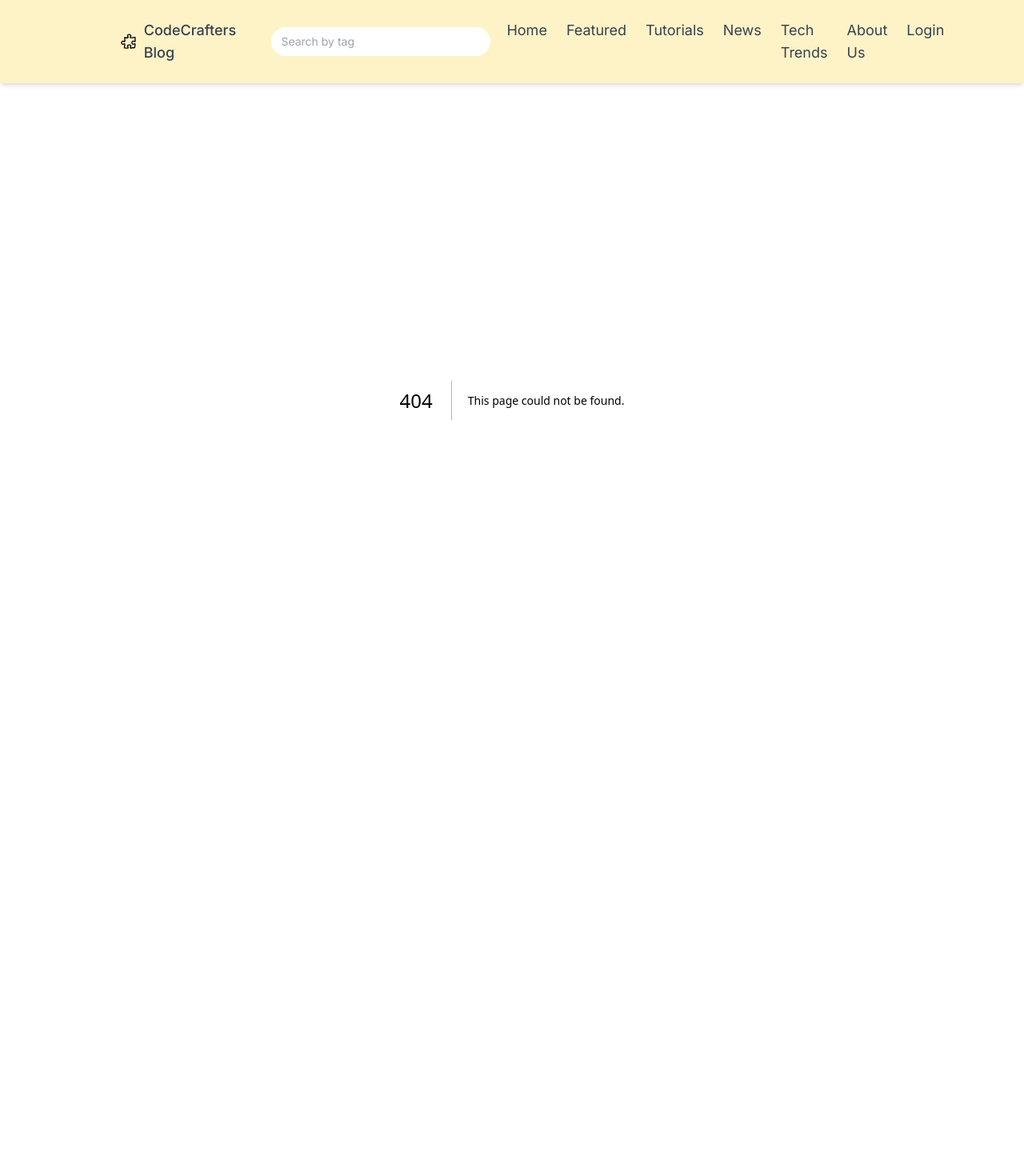
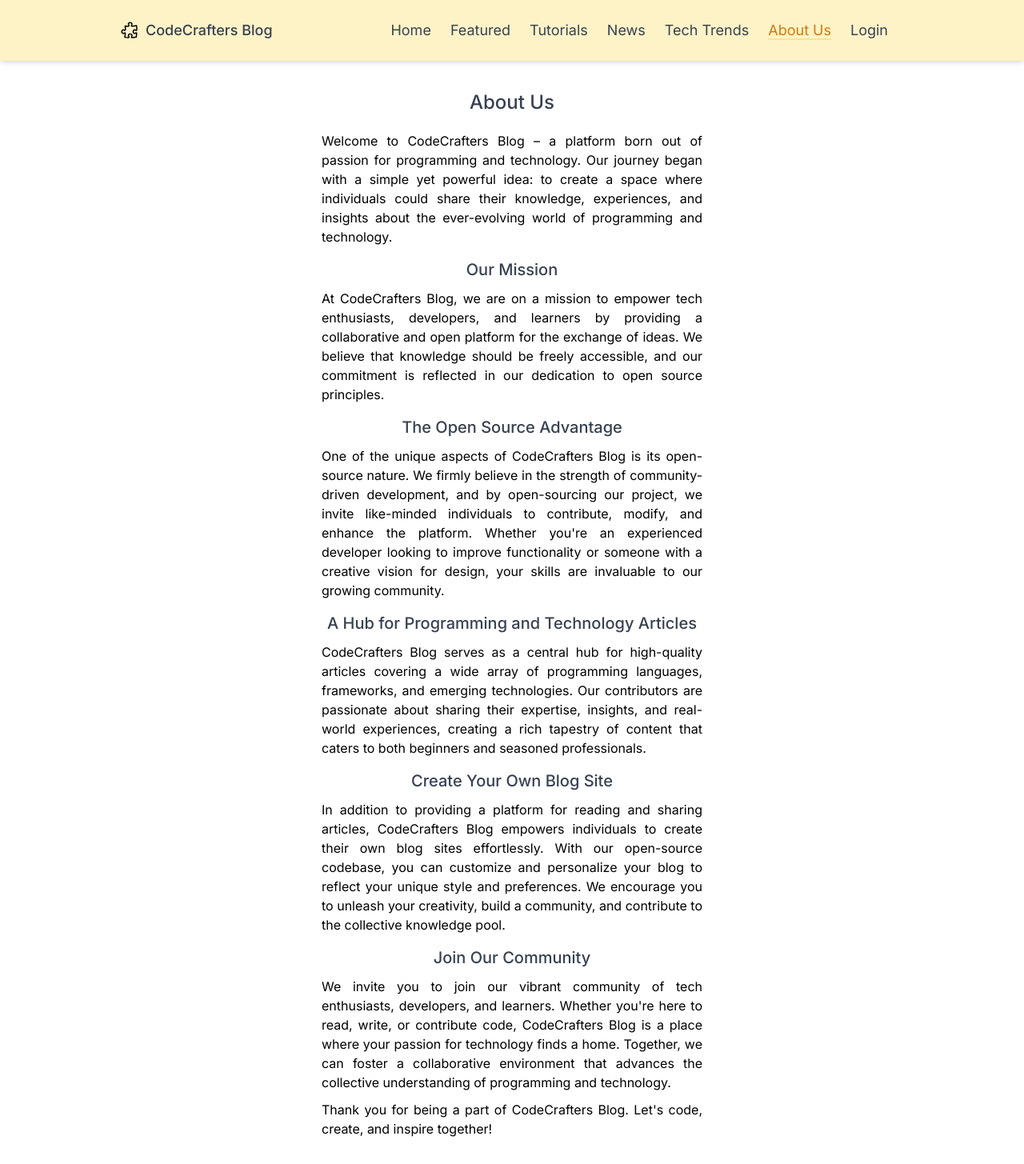
Before and after one commit to jbElmax/nextjs-blog-site, a Next.js app: page /about-us in a window 1280 px wide. Before the commit this address had no page. Shown: the whole page at 80% size. Before the commit the page ends 920 px from the top, so only its background shows below. Built offline with nearby package versions, Linux system fonts and the light colour scheme.

Commit message:
add: added search by tag functionality, refactor other pages

```diff
--- /dev/null
+++ b/app/about-us/page.tsx
@@ -0,0 +1,8 @@
+import AboutUs from "../components/about-us/about-us.component";
+const AboutUsPage = ()=>{
+    return(
+        <AboutUs/>
+    )
+}
+
+export default AboutUsPage;
--- /dev/null
+++ b/app/components/about-us/about-us.component.tsx
@@ -0,0 +1,23 @@
+
+const AboutUs = ()=>{
+    const blogName = 'CodeCrafters Blog';
+    return(
+        <div className="flex flex-col lg:w-[500px] w-[350px] mx-auto px-3 py-3">
+            <h1 className="text-2xl font-medium text-gray-700 text-center">About Us</h1>
+            <p className="mt-[20px]">{`Welcome to ${blogName} – a platform born out of passion for programming and technology. Our journey began with a simple yet powerful idea: to create a space where individuals could share their knowledge, experiences, and insights about the ever-evolving world of programming and technology.`}</p>
+            <h2 className="text-xl font-medium text-gray-700 mt-[15px] text-center">Our Mission</h2>
+            <p className="mt-[10px]">{`At ${blogName}, we are on a mission to empower tech enthusiasts, developers, and learners by providing a collaborative and open platform for the exchange of ideas. We believe that knowledge should be freely accessible, and our commitment is reflected in our dedication to open source principles.`}</p>
+            <h2 className="text-xl font-medium text-gray-700 mt-[15px] text-center">The Open Source Advantage</h2>
+            <p className="mt-[10px]">{`One of the unique aspects of ${blogName} is its open-source nature. We firmly believe in the strength of community-driven development, and by open-sourcing our project, we invite like-minded individuals to contribute, modify, and enhance the platform. Whether you're an experienced developer looking to improve functionality or someone with a creative vision for design, your skills are invaluable to our growing community.`}</p>
+            <h2 className="text-xl font-medium text-gray-700 mt-[15px] text-center">A Hub for Programming and Technology Articles</h2>
+            <p className="mt-[10px]">{`${blogName} serves as a central hub for high-quality articles covering a wide array of programming languages, frameworks, and emerging technologies. Our contributors are passionate about sharing their expertise, insights, and real-world experiences, creating a rich tapestry of content that caters to both beginners and seasoned professionals.`}</p>
+            <h2 className="text-xl font-medium text-gray-700 mt-[15px] text-center">Create Your Own Blog Site</h2>
+            <p className="mt-[10px]">{`In addition to providing a platform for reading and sharing articles, ${blogName} empowers individuals to create their own blog sites effortlessly. With our open-source codebase, you can customize and personalize your blog to reflect your unique style and preferences. We encourage you to unleash your creativity, build a community, and contribute to the collective knowledge pool.`}</p>
+            <h2 className="text-xl font-medium text-gray-700 mt-[15px] text-center">Join Our Community</h2>
+            <p className="mt-[10px]">{`We invite you to join our vibrant community of tech enthusiasts, developers, and learners. Whether you're here to read, write, or contribute code, ${blogName} is a place where your passion for technology finds a home. Together, we can foster a collaborative environment that advances the collective understanding of programming and technology.`}</p>
+            <p className="mt-[10px]">{`Thank you for being a part of ${blogName}. Let's code, create, and inspire together!`}</p>
+        </div>
+    )
+}
+
+export default AboutUs;
--- a/app/components/navigation/navigation.component.tsx
+++ b/app/components/navigation/navigation.component.tsx
@@ -18,7 +18,7 @@ const Navigation = ()=>{
                 </svg>
 
                 <h1 className="text-gray-700 text-lg font-medium">CodeCrafters Blog</h1>
-                <input type="text" className="px-3 py-2 rounded-full ml-2 focus:border-blue-600 focus:outline-none focus:ring focus:ring-green-300 w-[300px] text-sm" placeholder="Search by tag"/>
+
             </div>
             <nav className="">
                 <ul className="flex lg:flex-row flex-col text-gray-700 text-lg px-2">
@@ -40,7 +40,7 @@ const Navigation = ()=>{
                     </li>
 
                     <li className="px-3">
-                        <Link href="/" className="hover:text-amber-500">About Us</Link>
+                        <Link href="/about-us" className={`hover:text-amber-500 ${pathname === '/about-us' ? 'text-amber-600 border-b-2 border-amber-200' : 'text-gray-700'}`}>About Us</Link>
                     </li>
                     {user ? (
                     <li className="px-3">
--- a/app/featured/page.tsx
+++ b/app/featured/page.tsx
@@ -1,8 +1,6 @@
 'use client'
 import { useState,useEffect } from "react";
 import {fetchFeaturedBlog } from "../utils/api";
-import Image from "next/image";
-import Link from "next/link";
 import Card from "../components/card/card.component";
 interface Blog {
     _id: string;
@@ -29,18 +27,12 @@ const Articles = ()=>{
       },[])
     return(
         <div>
-            <h1 className="text-2xl font-medium text-center text-gray-700">Articles</h1>
+            <h1 className="text-2xl font-medium text-center text-gray-700">Featured Articles</h1>
 
                 {featuredBlogs.length > 0 ?(
                     <div className="grid grid-cols-1 mx-auto lg:w-[650px] md:w-[450px] w-[350px] mt-[10px]">
                         {featuredBlogs.map((blog)=>{
                             return(
-                            //     <div key={blog._id} className='px-4 py-4 rounded'>
-                            //         <Image src={blog.image} alt='post image' width={450} height={200} className='w-full h-[200px] object-cover rounded'/>
-                            //         <h2 className='text-2xl text-gray-800 font-medium mt-[15px] mb-[15px]'>{blog.title}</h2>
-                            //         <div className="custom" dangerouslySetInnerHTML={{ __html: extractFirst50Words(blog.content) }} ></div>...
-                            //         <div className='justify-between flex mt-[10px] place-items-center'><p className='text-green-600 hover:cursor-pointer hover:underline text-sm'>Share</p><Link href={`/post/${blog._id}`} className='float-right text-orange-500 mt-[10px] hover:cursor-pointer hover:underline text-sm'>Read More</Link></div>
-                            //   </div>
                             <Card key={blog._id} className="px-4 py-4 rounded" _id={blog._id} image={blog.image} title={blog.title} content={blog.content}/>
                             )
                         })}
--- a/app/news/page.tsx
+++ b/app/news/page.tsx
@@ -1,8 +1,8 @@
 'use client'
-import Image from 'next/image'
+
 import { useEffect,useState } from 'react';
 import {fetchCategoryByName,fetchPostByCategoryId} from '../utils/api';
-import Link from 'next/link';
+
 import Card from '../components/card/card.component';
 import Loading from '../components/loading/loading';
 
--- a/app/page.tsx
+++ b/app/page.tsx
@@ -1,7 +1,7 @@
 'use client'
 
 import { useEffect,useState } from 'react';
-import {fetchAllPost} from './utils/api';
+import {fetchAllPost,fetchPostByTagName} from './utils/api';
 import Card from './components/card/card.component';
 import Loading from './components/loading/loading';
 
@@ -13,24 +13,73 @@ type Blog = {
 }
 const Home = ()=> {
   const [allPost, setAllPost] = useState<Blog[]>([]);
+  const [searchTag,setSearchTag] = useState('');
+  const [isLoading,setIsLoading] = useState(true);
   const extractFirst50Words = (content:string) => {
     const words = content.split(' ');
     const first40Words = words.slice(0, 40).join(' ');
     return first40Words;
   };
+
+  const onChangeHandler = (e:React.ChangeEvent<HTMLInputElement>)=>{
+    setSearchTag(e.target.value);
+
+  }
+  const fetchData = async()=>{
+
+    const data = await fetchAllPost();
+    setAllPost(data ?? []);
+  };
+
+  const onSubmitHandler = async(e:React.FormEvent)=>{
+    e.preventDefault();
+    setIsLoading(true);
+
+    if (searchTag.length !== 0) {
+      try {
+        const posts = await fetchPostByTagName(searchTag);
+        if (posts.notFound) {
+          // Handle the case where no data is found (HTTP 404)
+          console.log('No data found.');
+        }
+        else if (posts.error) {
+          // Handle the error, for example, show an error message to the user
+          console.error(posts.error);
+        } else {
+          setAllPost(posts);
+        }
+      } catch (error) {
+        alert('Error occurred');
+      } finally {
+        setIsLoading(false);
+      }
+    } else {
+      alert('Please type something in the search field');
+      setIsLoading(false);
+    }
+
+
+  }
+
   useEffect(()=>{
-    const fetchData = async()=>{
-      const data = await fetchAllPost();
-      setAllPost(data ?? []);
-    };
 
+    setIsLoading(true);
     fetchData();
+    setIsLoading(false);
 
   },[])
   return (
     <div>
       <h1 className='text-center text-2xl font-medium mt-[20px] md:mt-[300px] lg:mt-[25px] text-gray-700'>All Articles</h1>
-      {allPost.length > 0 ? (
+      <div className='flex flex-row justify-center'>
+        <form onSubmit={onSubmitHandler}>
+        <input value={searchTag} onChange={onChangeHandler} type="text" className="px-3 py-2 border-2 border-gray-200 rounded-l-full focus:outline-none focus:ring focus:ring-green-300 lg:w-[350px] w-[250px] text-base mt-[20px]" placeholder="Search by tag"/><button className='border-2 border-gray-200 rounded-r-full mt-[20px] px-3 py-2 text-gray-700 hover:bg-green-200 focus:outline-none focus:ring focus:ring-green-300' type='submit'>Search</button>
+        </form>
+        </div>
+      { isLoading ? (
+        <Loading />
+      )
+      :allPost.length > 0 ? (
         <div className='grid lg:grid-cols-3 md:grid-cols-2  grid-cols-1 gap-4 mt-[10px] place-items-center'>
           {allPost.map((blog) => (
 
@@ -39,7 +88,8 @@ const Home = ()=> {
           ))}
         </div>
       ) : (
-        <Loading/>
+
+        <p>No post found</p>
       )}
     </div>
   )
--- a/app/tech-trends/page.tsx
+++ b/app/tech-trends/page.tsx
@@ -1,8 +1,6 @@
 'use client'
 import { useState,useEffect } from "react";
 import { fetchCategoryByName, fetchPostByCategoryId } from "../utils/api";
-import Image from "next/image";
-import Link from "next/link";
 import Card from "../components/card/card.component";
 import Loading from "../components/loading/loading";
 interface Blog {
--- a/app/utils/api.js
+++ b/app/utils/api.js
@@ -1,18 +1,29 @@
-const fetchData = async(apiUrl)=>{
-    try{
-        const response = await fetch(apiUrl);
 
-        if(!response.ok){
-            console.log('network response not ok');
-        }
+const fetchData = async (apiUrl) => {
+    try {
+      const response = await fetch(apiUrl);
+      if (response.status === 404) {
+        // If the response status is 404, return a special object indicating not found
+        return { notFound: true };
+      }
+      if (!response.ok) {
+        // If the response status is not OK (200), throw an error
+        throw new Error(`Network response not OK. Status: ${response.status}`);
+      }
 
-        const data = await response.json();
-        return data;
-    }catch(error){
-        console.log(error);
-        return null;
+      const data = await response.json();
+      return data;
+    } catch (error) {
+      console.error(error);
+
+      // Check if the error is due to a network issue or a non-OK response
+      if (error instanceof TypeError || error.message.includes('NetworkError')) {
+        return { error: 'A network error occurred. Please check your internet connection.' };
+      } else {
+        return { error: 'An error occurred while fetching data from the server.' };
+      }
     }
-}
+  };
 export const fetchFeaturedBlog = async()=>{
     const apiUrl = "http://localhost:8000/api/blog/featured";
     return await fetchData(apiUrl);
@@ -46,3 +57,8 @@ export const fetchPostByCategoryId = async(categoryId)=>{
     const apiUrl = `http://localhost:8000/api/blog/category/${categoryId}`
     return await fetchData(apiUrl);
 }
+
+export const fetchPostByTagName = async(tagName)=>{
+    const apiUrl = `http://localhost:8000/api/blog/search-by-tag/${tagName}`;
+    return await fetchData(apiUrl);
+}
```
